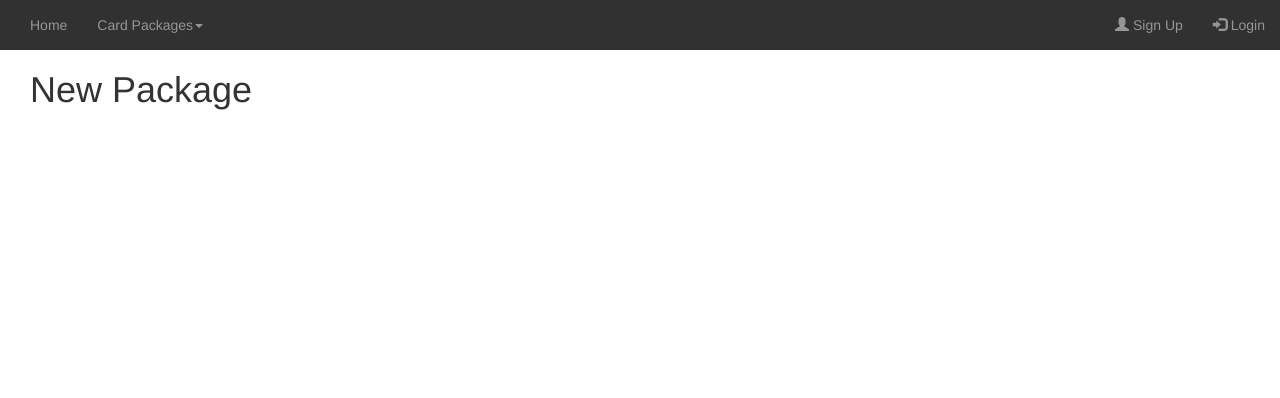
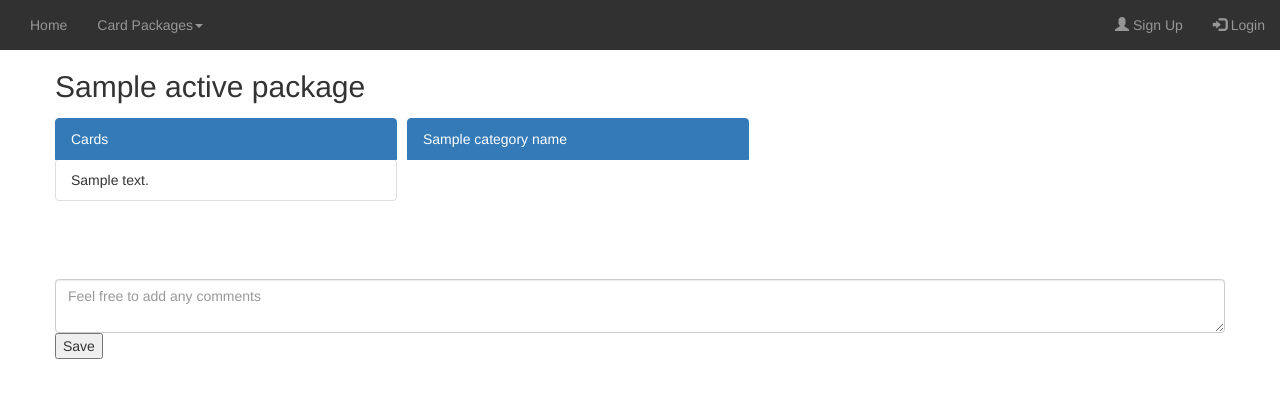
Before and after one commit to bendalll/itech3209, a Django app: template MyDigitalHealth/templates/package_preview.html in a window 1280 px wide. Shown: the top 398 px of the page. Run offline with Django 3.2, Linux system fonts and the light colour scheme; the template is opened without the code that fills it: most values are stand-ins (such as "Sample title", 1, 10 or a date in 2020); some libraries are stand-ins or nearby versions.

Commit message:
Updating package preview functionality

```diff
--- a/MyDigitalHealth/templates/admin.html
+++ b/MyDigitalHealth/templates/admin.html
@@ -9,7 +9,7 @@
 	<h3 class="form-signin-heading">My Packages</h3>
 	<ul>
 		{% for package in own_packages %}
-			<li><a href="{% url 'package_list' package.pk %}">{{ package.package_name }}</a>
+			<li><a href="{% url 'package_preview' package.pk %}">{{ package.package_name }}</a>
 				<a href="{% url 'edit' package.pk %} " class="btn btn-default">Edit</a>
 			</li>
 		{% endfor %}
--- a/MyDigitalHealth/templates/create_package.html
+++ b/MyDigitalHealth/templates/create_package.html
@@ -54,7 +54,7 @@
                 </div>
             </div>
             <div id="pageActionButtons">
-                <input type="button" value="Preview (TODO)" onclick="location.href='{%  url 'preview' %}'"/>
+                <input type="button" value="Preview (TODO)" onclick="location.href='{%  url 'view' %}'"/>
                 <br><br>
                 <input type="submit" value="Save and Close"/>
             </div>
--- a/MyDigitalHealth/templates/package_preview.html
+++ b/MyDigitalHealth/templates/package_preview.html
@@ -3,10 +3,35 @@
 	{% load static %}
 	<script src="{% static 'scripts/cardsort.js' %}"></script>
 	<!-- Bootstrap Container -->
-	<div  class="container-fluid" id="packageCreator">
-	    <div>
-	        <!-- Heading -->
-	        <h1>New Package</h1>
-	    </div>
+	<div class="container">
+        <div class="row align-items-start">
+            <div class="col">
+                <h2>{{ active_package.package_name }}</h2>
+            </div>
+        </div>
+
+        <div class="cards row align-items-center">
+			<li class="list-group-item active">Cards</li>
+			<ul id="sortable" class="list-group connection">
+{#            Get the text for each card from the context provided list of "card_text"s #}
+                {% for card_text in card_text %}
+                <li class="list-group-item">{{ card_text }}</li>
+                {% endfor %}
+			</ul>
+        </div>
+        <div class="cards">
+{#            This needs more work but we need to get the category names from the list provided as context #}
+            {% for category_name in category_name %}
+            <li class="list-group-item active">{{ category_name }}</li>
+            {% endfor %}
+            <ul class="list-group connection">
+            </ul>
+        </div>
+        <!-- TODO: check this comment part to make it not submit anything in preview -->
+        <div class="row form-group">
+                <input id ="cardPackageName" type="hidden" name="name" value="{{ package.name}}">
+                <textarea class="form-control" id="commentText" name="comment" placeholder="Feel free to add any comments"></textarea>
+                <button type="submit">Save</button>
+        </div>
 	</div>
 {% endblock %}
--- a/MyDigitalHealth/urls.py
+++ b/MyDigitalHealth/urls.py
@@ -8,10 +8,10 @@ urlpatterns = [
     path('logout', LogoutView.as_view(template_name='index.html'), name='logout'),
     path('register', views.register, name='register_user'),
     path('create_package', views.create_package, name='create_package'),
-    path('preview', views.preview_package, name='preview'),
+    path('package_preview/<package_id>/', views.package_preview, name='package_preview'),
     path('view', views.view, name='view'),
     path('package', views.package, name='package'),
-    path('package_list/<package_id>/', views.package_list, name='package_list'),
+    path('open_package/<package_id>/', views.open_package, name='open_package'),
     path('comments', views.comments, name='comments'),
     path('admin', views.admin, name='admin'),
     path('edit/<package>/', views.edit, name='edit'),
```
Also changed, not shown: MyDigitalHealth/views.py (+100 -79 lines).
